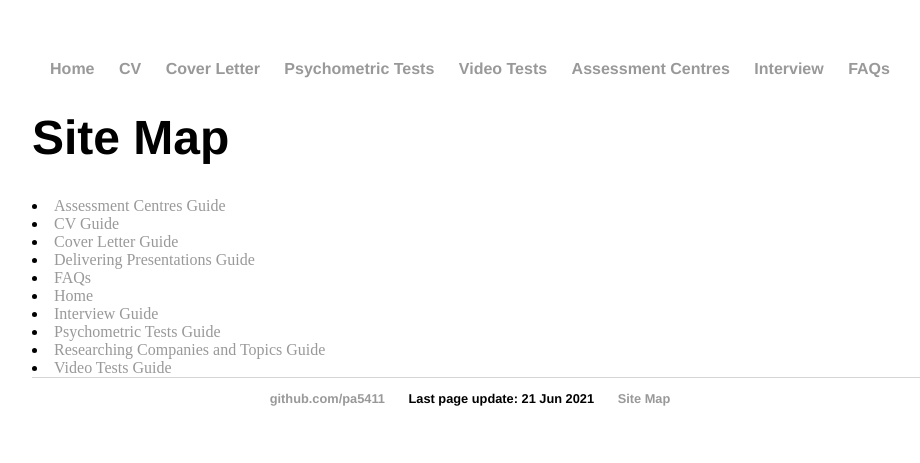
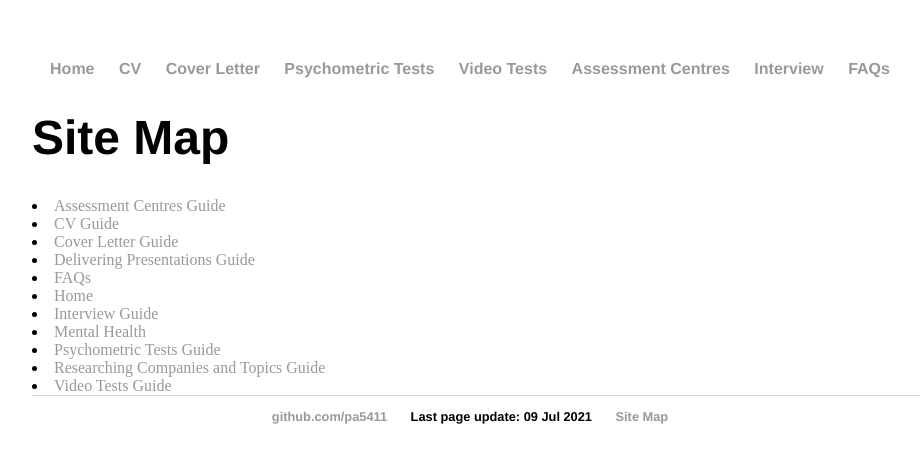
Before and after one commit to pa5411/Graduate-Job-Help, a Jekyll site: the page built from sitemap.html, in a window 1280 px wide. Shown: the top 463 px of the page, without its empty margins (160-1080 px from the left). Built offline with Jekyll 4.4.1, drawn with Linux system fonts in a browser that asks for light colours.

Commit message:
add mental health page

```diff
--- a/sitemap.html
+++ b/sitemap.html
@@ -1,7 +1,7 @@
 ---
 layout: default
 title: Site Map
-date: 2021-06-21
+date: 2021-07-09
 ---
 <div class="blurb">
         <h1>Site Map</h1>
@@ -13,6 +13,7 @@
                 <li> <a href="{{ site.baseurl }}/faqs.html">FAQs</a> </li>
 			    <li> <a href="{{ site.baseurl }}/index.html">Home</a> </li>
 				<li> <a href="{{ site.baseurl }}/interview.html">Interview Guide</a> </li>
+				<li> <a href="{{ site.baseurl }}/mentalhealth.html">Mental Health</a> </li>
 				<li> <a href="{{ site.baseurl }}/psychometrictests.html">Psychometric Tests Guide</a> </li>
 		        <li> <a href="{{ site.baseurl }}/researchingcompaniesandtopics.html">Researching Companies and Topics Guide</a> </li>
 				<li> <a href="{{ site.baseurl }}/videotests.html">Video Tests Guide</a> </li>
```
